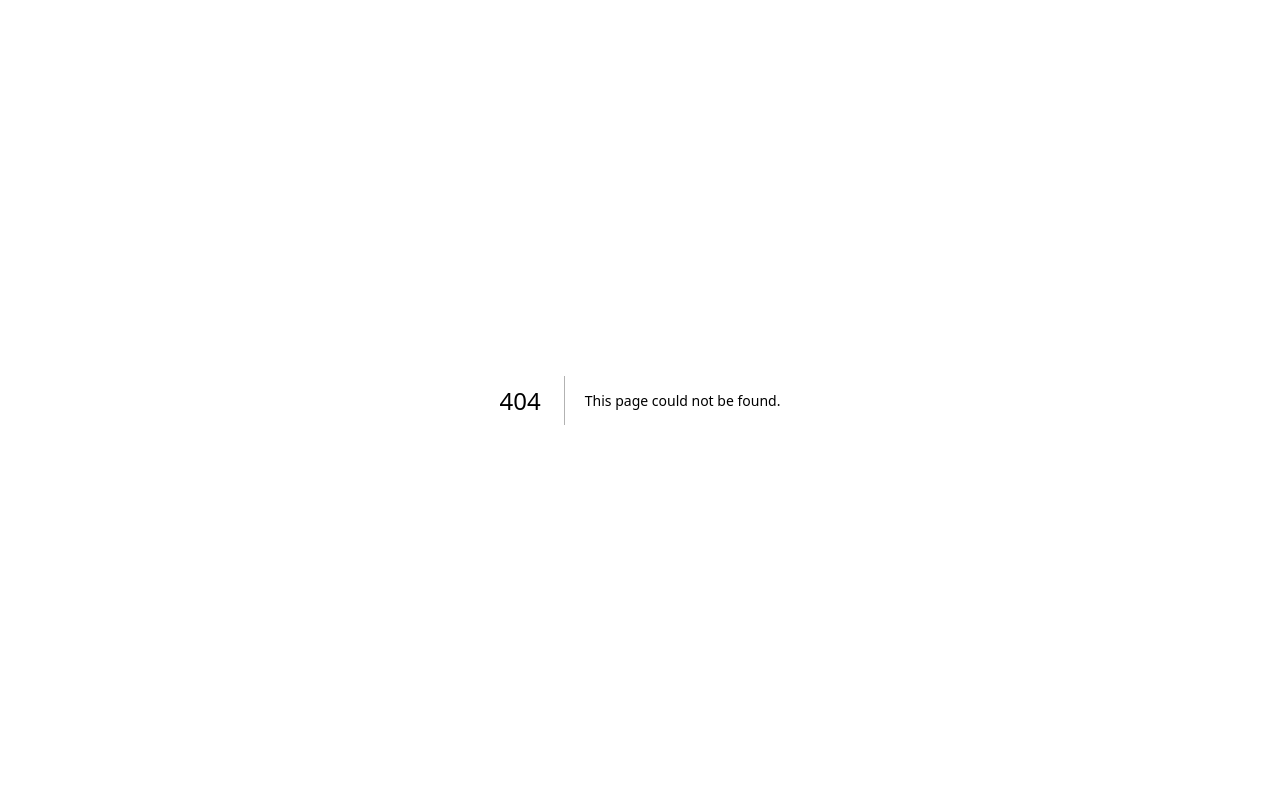
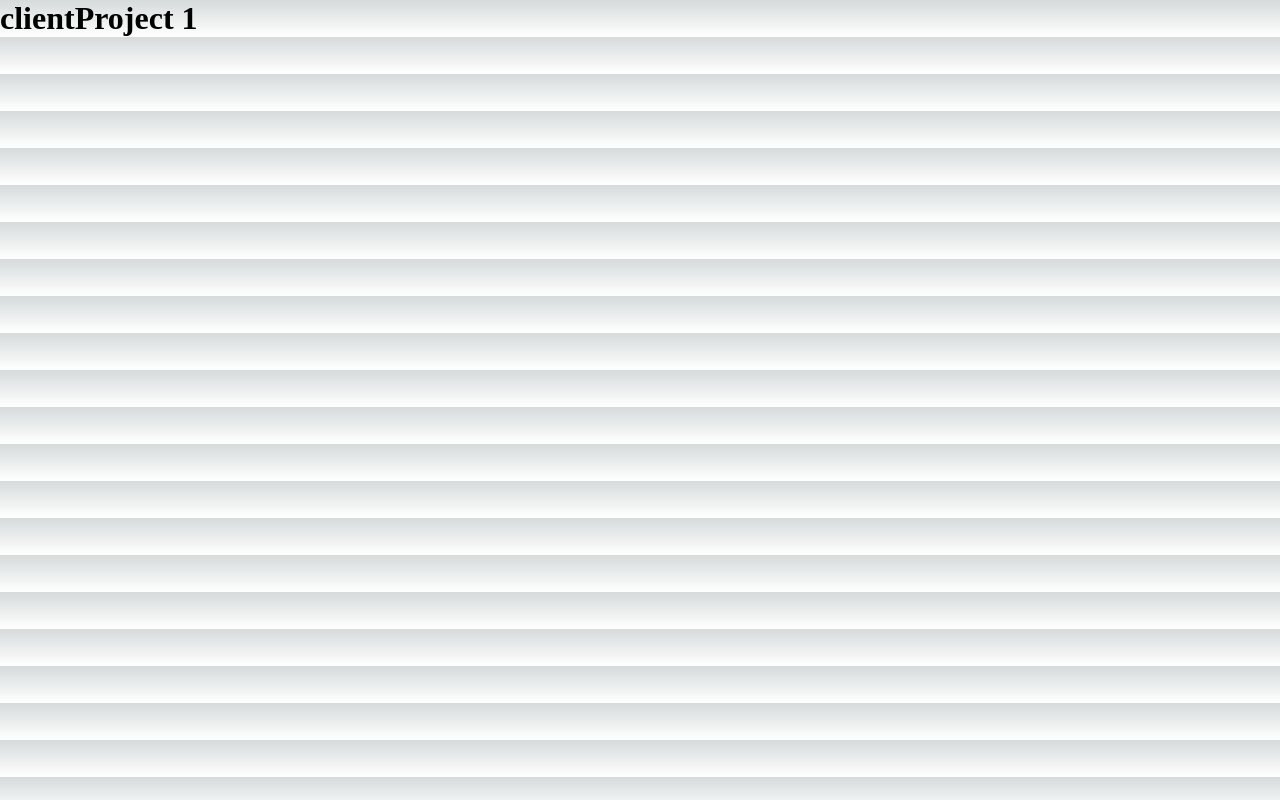
Before and after one commit to Sagarkumarnri/NextJs, a Next.js app: page /clients/1/1 in a window 1280 px wide. Before the commit this address had no page. Built offline with nearby package versions, Linux system fonts and the light colour scheme.

Commit message:
file based routing

```diff
--- /dev/null
+++ b/pages/about/hi.js
@@ -0,0 +1,4 @@
+function Hi(){
+   return  <h1>hello welcome</h1>
+}
+export default Hi
--- /dev/null
+++ b/pages/about/index.js
@@ -0,0 +1,4 @@
+function Hi(){
+    return  <h1>hi</h1>
+ }
+ export default Hi
--- /dev/null
+++ b/pages/clients/[id]/[projectId].js
@@ -0,0 +1,6 @@
+import { useRouter } from "next/router"
+function clientProject(){
+const router=useRouter();
+return<div><h1>clientProject {router.query?.projectId}</h1></div>
+}
+export default clientProject
--- /dev/null
+++ b/pages/clients/index.js
@@ -0,0 +1,4 @@
+function Client(){
+    return  <h1>hello welcome</h1>
+ }
+ export default Client
```
Also changed, not shown: pages/about/[profileId].js (added, +7 -0 lines).
